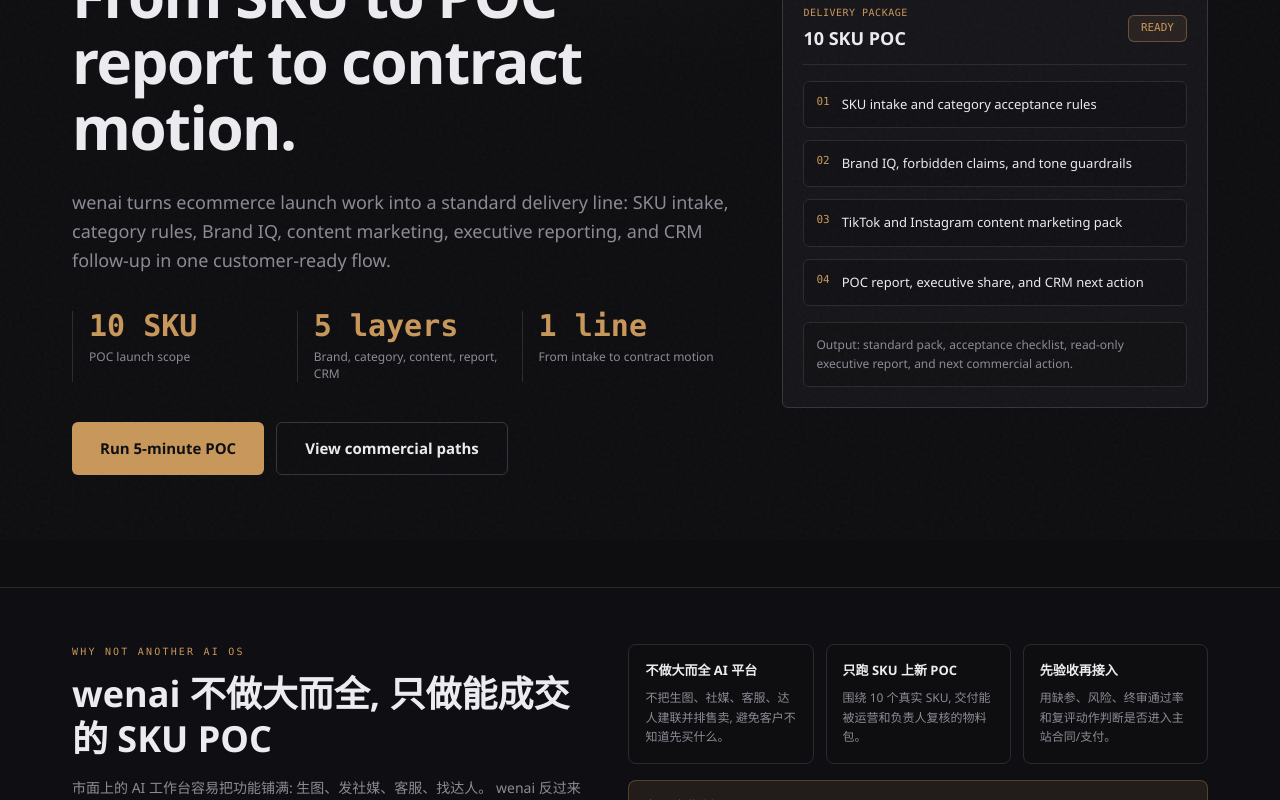
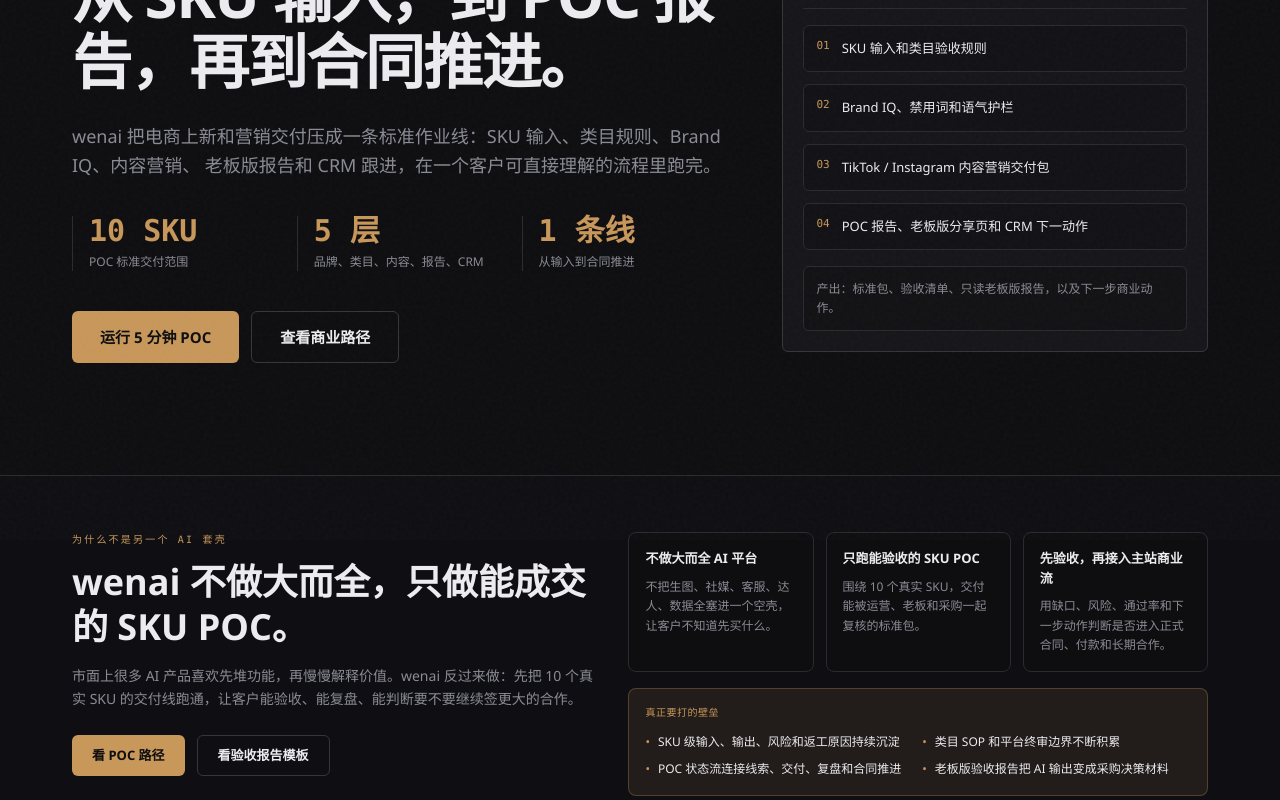
Before and after one commit to zacharyxpku-boop/wenai, a Next.js app in the folder claude/wenai/: page / in a window 1280 px wide. Shown: the part 260-1060 px from the top of the page. Built offline with nearby package versions, Linux system fonts and the light colour scheme; no server answers.

Commit message:
fix: localize homepage marketing surface

```diff
--- a/claude/wenai/src/app/page.tsx
+++ b/claude/wenai/src/app/page.tsx
@@ -15,17 +15,17 @@
 import { FinalCta } from '@/components/marketing/FinalCta';
 
 export const metadata: Metadata = {
-  title: 'wenai | AI commercial delivery system for ecommerce teams',
+  title: 'wenai | 给电商团队的 AI 商业交付系统',
   description:
-    'SKU intake, category rules, Brand IQ, content marketing, POC report, and contract motion in one operating line.',
+    '从 SKU 输入、类目规则、Brand IQ、内容营销到 POC 报告和合同推进，wenai 把电商交付压缩成一条可验收的商业流程。',
   openGraph: {
-    title: 'wenai | Ecommerce AI commercial delivery system',
+    title: 'wenai | 电商 AI 商业交付系统',
     description:
-      'From SKU intake to Brand IQ, content marketing, POC report, and contract motion.',
+      '从 SKU 输入到 Brand IQ、内容营销、老板版报告和 CRM 合同推进，一条线跑完。',
     url: 'https://wenai-one.vercel.app',
     siteName: 'wenai',
     images: [{ url: '/api/og', width: 1200, height: 630, alt: 'wenai' }],
-    locale: 'en_US',
+    locale: 'zh_CN',
     type: 'website',
   },
 };
--- a/claude/wenai/src/components/marketing/Hero.tsx
+++ b/claude/wenai/src/components/marketing/Hero.tsx
@@ -1,16 +1,16 @@
 import { Container, Section, PrimaryButton, SecondaryButton } from '@/components/marketing/Container';
 
 const STATS = [
-  { value: '10 SKU', label: 'POC launch scope' },
-  { value: '5 layers', label: 'Brand, category, content, report, CRM' },
-  { value: '1 line', label: 'From intake to contract motion' },
+  { value: '10 SKU', label: 'POC 标准交付范围' },
+  { value: '5 层', label: '品牌、类目、内容、报告、CRM' },
+  { value: '1 条线', label: '从输入到合同推进' },
 ];
 
 const DELIVERY_ITEMS = [
-  'SKU intake and category acceptance rules',
-  'Brand IQ, forbidden claims, and tone guardrails',
-  'TikTok and Instagram content marketing pack',
-  'POC report, executive share, and CRM next action',
+  'SKU 输入和类目验收规则',
+  'Brand IQ、禁用词和语气护栏',
+  'TikTok / Instagram 内容营销交付包',
+  'POC 报告、老板版分享页和 CRM 下一动作',
 ];
 
 export function Hero() {
@@ -29,14 +29,14 @@
         <div className="grid grid-cols-1 items-center gap-10 md:grid-cols-5 md:gap-12">
           <div className="flex flex-col gap-7 md:col-span-3">
             <div className="text-[11px] font-mono uppercase tracking-[0.16em] text-accent">
-              Ecommerce AI commercial delivery system
+              给电商团队的 AI 商业交付系统
             </div>
             <h1 className="text-[2rem] font-bold leading-[1.1] tracking-tight text-text-primary sm:text-5xl md:text-6xl font-[family-name:var(--font-outfit)]">
-              From SKU to POC report to contract motion.
+              从 SKU 输入，到 POC 报告，再到合同推进。
             </h1>
             <p className="max-w-2xl text-base leading-relaxed text-text-secondary md:text-lg">
-              wenai turns ecommerce launch work into a standard delivery line: SKU intake, category rules,
-              Brand IQ, content marketing, executive reporting, and CRM follow-up in one customer-ready flow.
+              wenai 把电商上新和营销交付压成一条标准作业线：SKU 输入、类目规则、Brand IQ、内容营销、
+              老板版报告和 CRM 跟进，在一个客户可直接理解的流程里跑完。
             </p>
 
             <div className="grid grid-cols-1 gap-3 pt-2 sm:grid-cols-3">
@@ -52,10 +52,10 @@
 
             <div className="flex flex-col gap-3 pt-3 sm:flex-row">
               <PrimaryButton href="/poc" size="lg">
-                Run 5-minute POC
+                运行 5 分钟 POC
               </PrimaryButton>
               <SecondaryButton href="/pricing" size="lg">
-                View commercial paths
+                查看商业路径
               </SecondaryButton>
             </div>
           </div>
@@ -64,11 +64,11 @@
             <div className="rounded-md border border-border-default bg-bg-surface p-5">
               <div className="mb-4 flex items-center justify-between gap-3 border-b border-border-subtle pb-3">
                 <div>
-                  <div className="text-[10px] font-mono uppercase tracking-wider text-accent">Delivery package</div>
+                  <div className="text-[10px] font-mono uppercase tracking-wider text-accent">交付包</div>
                   <div className="mt-1 text-lg font-semibold text-text-primary">10 SKU POC</div>
                 </div>
                 <div className="rounded-md border border-accent/40 bg-accent/10 px-3 py-1 text-[11px] font-mono text-accent">
-                  READY
+                  就绪
                 </div>
               </div>
 
@@ -82,7 +82,7 @@
               </div>
 
               <div className="mt-4 rounded-md border border-border-subtle bg-bg-root/45 p-3 text-[12px] leading-relaxed text-text-secondary">
-                Output: standard pack, acceptance checklist, read-only executive report, and next commercial action.
+                产出：标准包、验收清单、只读老板版报告，以及下一步商业动作。
               </div>
             </div>
           </div>
--- a/claude/wenai/src/components/marketing/TopNav.tsx
+++ b/claude/wenai/src/components/marketing/TopNav.tsx
@@ -61,7 +61,7 @@
 
           <button
             type="button"
-            aria-label={mobileOpen ? 'Close menu' : 'Open menu'}
+            aria-label={mobileOpen ? '关闭菜单' : '打开菜单'}
             aria-expanded={mobileOpen}
             onClick={() => setMobileOpen((value) => !value)}
             className="flex size-10 items-center justify-center text-2xl text-text-primary transition-colors hover:text-accent md:hidden"
--- a/claude/wenai/src/components/marketing/WhyFocused.tsx
+++ b/claude/wenai/src/components/marketing/WhyFocused.tsx
@@ -1,15 +1,15 @@
 import { Container, PrimaryButton, Section, SecondaryButton } from './Container';
 
 const CONTRAST = [
-  ['不做大而全 AI 平台', '不把生图、社媒、客服、达人建联并排售卖, 避免客户不知道先买什么。'],
-  ['只跑 SKU 上新 POC', '围绕 10 个真实 SKU, 交付能被运营和负责人复核的物料包。'],
-  ['先验收再接入', '用缺参、风险、终审通过率和复评动作判断是否进入主站合同/支付。'],
+  ['不做大而全 AI 平台', '不把生图、社媒、客服、达人、数据全塞进一个空壳，让客户不知道先买什么。'],
+  ['只跑能验收的 SKU POC', '围绕 10 个真实 SKU，交付能被运营、老板和采购一起复核的标准包。'],
+  ['先验收，再接入主站商业流', '用缺口、风险、通过率和下一步动作判断是否进入正式合同、付款和长期合作。'],
 ] as const;
 
 const MOATS = [
-  'SKU 级输入、输出、风险、返工原因沉淀',
-  '类目 SOP 和平台终审边界持续积累',
-  'POC 状态流连接线索、交付、复盘、合同',
+  'SKU 级输入、输出、风险和返工原因持续沉淀',
+  '类目 SOP 和平台终审边界不断积累',
+  'POC 状态流连接线索、交付、复盘和合同推进',
   '老板版验收报告把 AI 输出变成采购决策材料',
 ] as const;
 
@@ -17,40 +17,40 @@
   return (
     <Section className="border-y border-border-subtle bg-bg-surface/20" spacing="tight">
       <Container>
-        <div className="grid grid-cols-1 lg:grid-cols-[0.95fr_1.05fr] gap-8 items-start">
+        <div className="grid grid-cols-1 items-start gap-8 lg:grid-cols-[0.95fr_1.05fr]">
           <div>
-            <div className="text-[10px] font-mono text-accent uppercase tracking-[0.22em] mb-3">
-              Why Not Another AI OS
+            <div className="mb-3 text-[10px] font-mono uppercase tracking-[0.22em] text-accent">
+              为什么不是另一个 AI 套壳
             </div>
-            <h2 className="text-3xl md:text-4xl font-bold text-text-primary font-[family-name:var(--font-outfit)] leading-tight">
-              wenai 不做大而全, 只做能成交的 SKU POC
+            <h2 className="font-[family-name:var(--font-outfit)] text-3xl font-bold leading-tight text-text-primary md:text-4xl">
+              wenai 不做大而全，只做能成交的 SKU POC。
             </h2>
-            <p className="mt-4 text-sm text-text-secondary leading-relaxed">
-              市面上的 AI 工作台容易把功能铺满: 生图、发社媒、客服、找达人。
-              wenai 反过来做: 先把 10 个 SKU 的上新交付跑通, 让客户能验收、能复盘、能决定是否接入。
+            <p className="mt-4 text-sm leading-relaxed text-text-secondary">
+              市面上很多 AI 产品喜欢先堆功能，再慢慢解释价值。wenai 反过来做：先把 10 个真实 SKU
+              的交付线跑通，让客户能验收、能复盘、能判断要不要继续签更大的合作。
             </p>
-            <div className="mt-6 flex flex-col sm:flex-row gap-3">
-              <PrimaryButton href="/poc">看 POC 说明</PrimaryButton>
+            <div className="mt-6 flex flex-col gap-3 sm:flex-row">
+              <PrimaryButton href="/poc">看 POC 路径</PrimaryButton>
               <SecondaryButton href="/poc/report">看验收报告模板</SecondaryButton>
             </div>
           </div>
 
           <div className="space-y-4">
-            <div className="grid grid-cols-1 md:grid-cols-3 gap-3">
+            <div className="grid grid-cols-1 gap-3 md:grid-cols-3">
               {CONTRAST.map(([title, body]) => (
                 <div key={title} className="rounded-lg border border-border-subtle bg-bg-root/50 p-4">
                   <div className="text-[13px] font-semibold text-text-primary">{title}</div>
-                  <p className="mt-2 text-[12px] text-text-secondary leading-relaxed">{body}</p>
+                  <p className="mt-2 text-[12px] leading-relaxed text-text-secondary">{body}</p>
                 </div>
               ))}
             </div>
             <div className="rounded-lg border border-accent/30 bg-accent/10 p-4">
-              <div className="text-[10px] font-mono text-accent uppercase tracking-wider mb-3">
+              <div className="mb-3 text-[10px] font-mono uppercase tracking-wider text-accent">
                 真正要打的壁垒
               </div>
-              <div className="grid grid-cols-1 md:grid-cols-2 gap-2">
+              <div className="grid grid-cols-1 gap-2 md:grid-cols-2">
                 {MOATS.map((item) => (
-                  <div key={item} className="text-[12px] text-text-primary leading-relaxed flex gap-2">
+                  <div key={item} className="flex gap-2 text-[12px] leading-relaxed text-text-primary">
                     <span className="text-accent">•</span>
                     <span>{item}</span>
                   </div>
```
